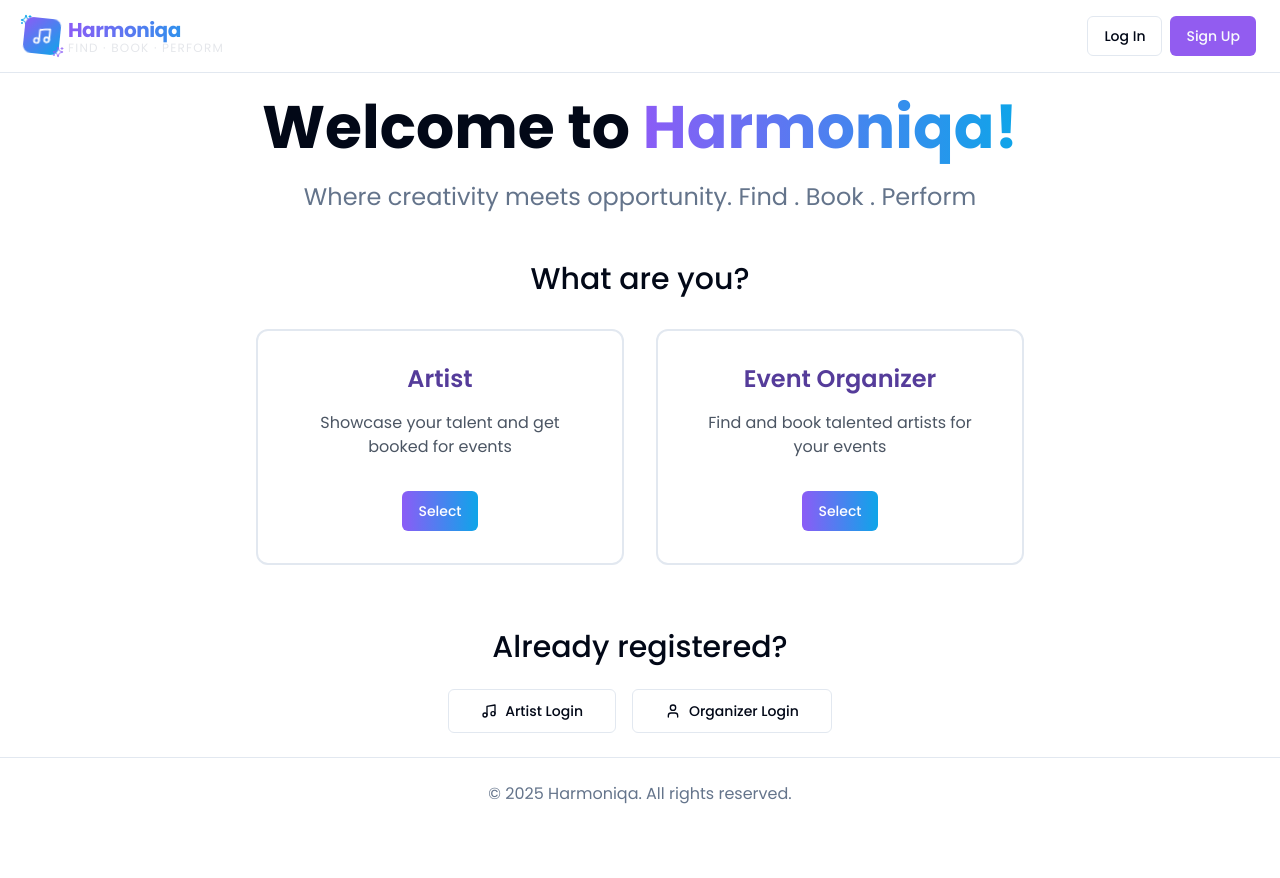
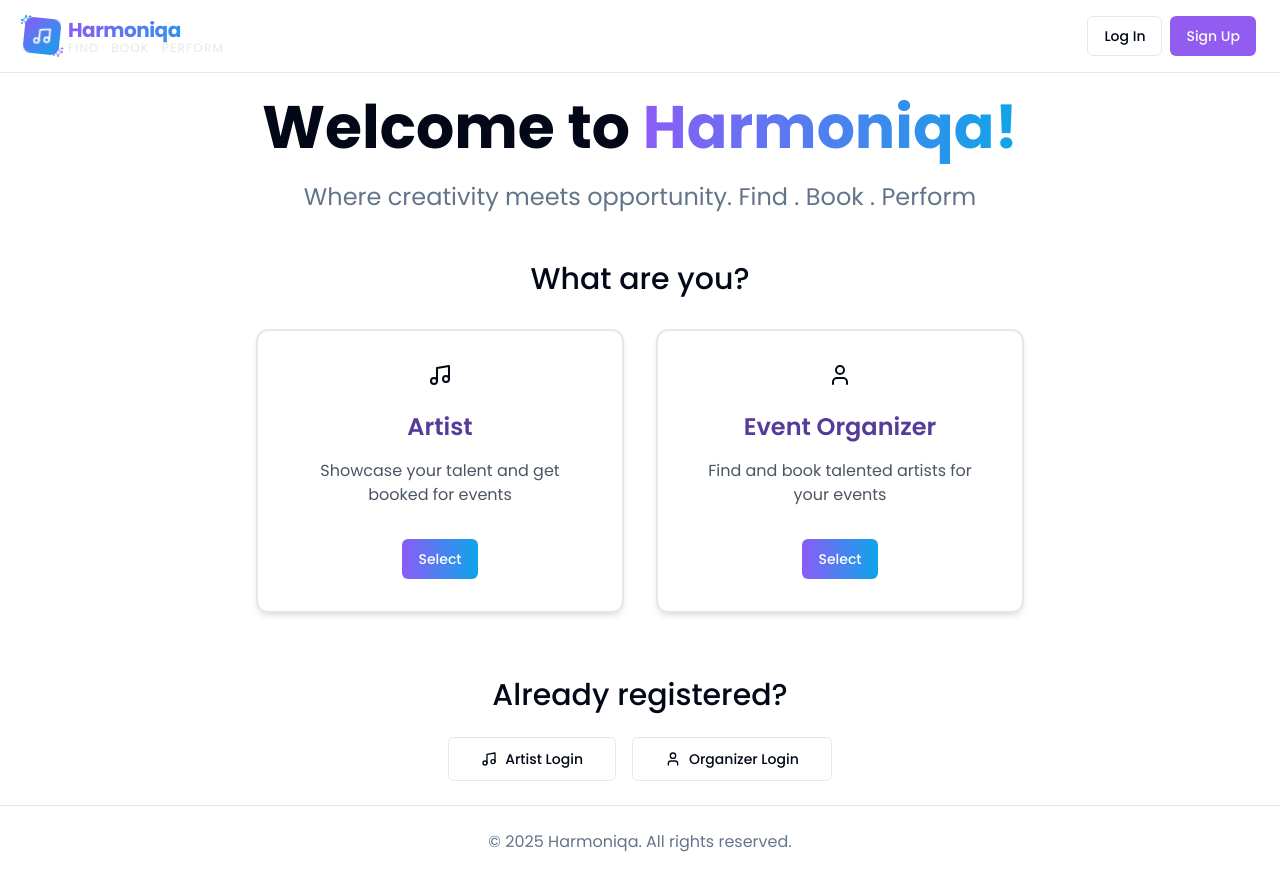
Before and after one commit to valiant-varun/harmoniqa-creative-connect, a React (Vite) app: page / in a window 1280 px wide. Before the commit the page ends 830 px from the top, so only its background shows below. Built offline with nearby package versions, Linux system fonts and the light colour scheme.

Commit message:
Fix: Resolve UserRoleCard type error
Fixes a TypeScript error related to the UserRoleCard component props in the Index page.

```diff
--- a/src/components/UserRoleCard.tsx
+++ b/src/components/UserRoleCard.tsx
@@ -1,20 +1,33 @@
 
 import React from 'react';
 import { Button } from '@/components/ui/button';
+import { Music, User } from 'lucide-react';
 
 interface UserRoleCardProps {
   title: string;
   description: string;
-  onClick: () => void;
+  iconName: string;
 }
 
-const UserRoleCard: React.FC<UserRoleCardProps> = ({ title, description, onClick }) => {
+const UserRoleCard: React.FC<UserRoleCardProps> = ({ title, description, iconName }) => {
+  // Render the appropriate icon based on iconName
+  const renderIcon = () => {
+    switch (iconName) {
+      case 'Music':
+        return <Music className="h-6 w-6 mb-2" />;
+      case 'User':
+        return <User className="h-6 w-6 mb-2" />;
+      default:
+        return null;
+    }
+  };
+
   return (
-    <div className="role-card bg-white/90 backdrop-blur-sm">
+    <div className="role-card bg-white/90 backdrop-blur-sm p-6 rounded-xl shadow-md hover:shadow-lg transition-shadow flex flex-col items-center text-center">
+      {renderIcon()}
       <h3 className="text-2xl font-semibold text-harmoniqa-darkPurple">{title}</h3>
       <p className="text-gray-600 text-center mb-4">{description}</p>
       <Button
-        onClick={onClick}
         className="bg-gradient-to-r from-harmoniqa-purple to-harmoniqa-teal hover:from-harmoniqa-darkPurple hover:to-harmoniqa-darkTeal text-white"
       >
         Select
```
